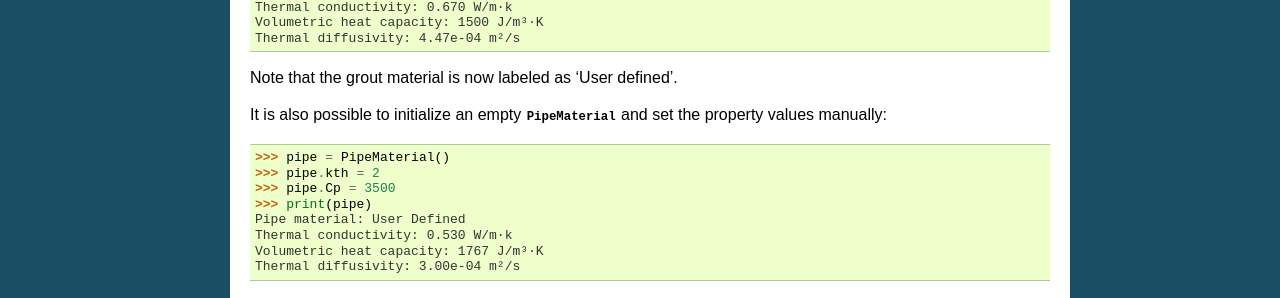
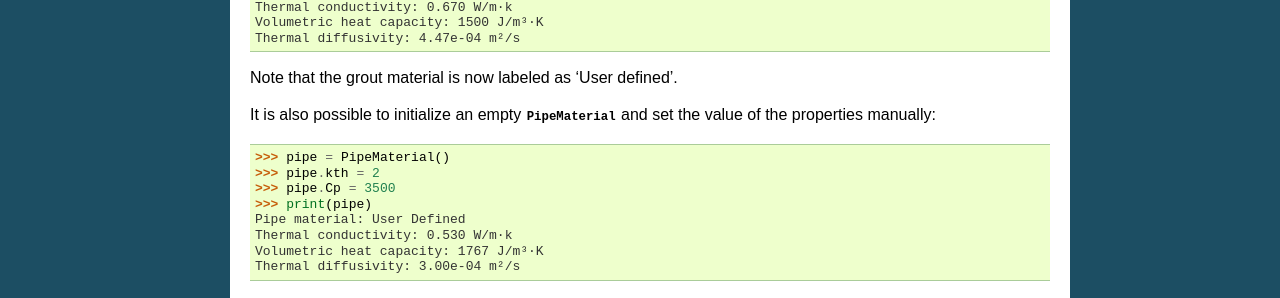
Before and after one commit to cgq-qgc/pygld, a Sphinx documentation site: the page built from docs/materials_pipe.rst, in a window 1280 px wide. Shown: the part 1388-1686 px from the top of the page. Built offline with Sphinx 7.4.7, drawn with Linux system fonts in a browser that asks for light colours; formulas are drawn with MathJax 3.

Commit message:
Small change to the doc

```diff
--- a/docs/materials_ground.rst
+++ b/docs/materials_ground.rst
@@ -112,7 +112,7 @@ Change the thermal conductivity for another value and print the results::
 Note that the ground material is now labeled as 'User defined'.
 
 It is also possible to initialize an empty :class:`~pygld.GroundMaterial` and
-set the property values manually::
+set the value of the properties manually::
 
     >>> ground = GroundMaterial()
     >>> ground.kth = 2.27
--- a/docs/materials_grout.rst
+++ b/docs/materials_grout.rst
@@ -55,7 +55,7 @@ Change the thermal conductivity for another value and print the results::
 Note that the grout material is now labeled as 'User defined'.
 
 It is also possible to initialize an empty :class:`~pygld.GroutMaterial` and
-set the property values manually::
+set the value of the properties manually::
 
     >>> grout = GroutMaterial()
     >>> grout.kth = 2
--- a/docs/materials_pipe.rst
+++ b/docs/materials_pipe.rst
@@ -54,7 +54,7 @@ Change the thermal conductivity for another value and print the results::
 Note that the grout material is now labeled as 'User defined'.
 
 It is also possible to initialize an empty :class:`~pygld.PipeMaterial` and
-set the property values manually::
+set the value of the properties manually::
 
     >>> pipe = PipeMaterial()
     >>> pipe.kth = 2
```
